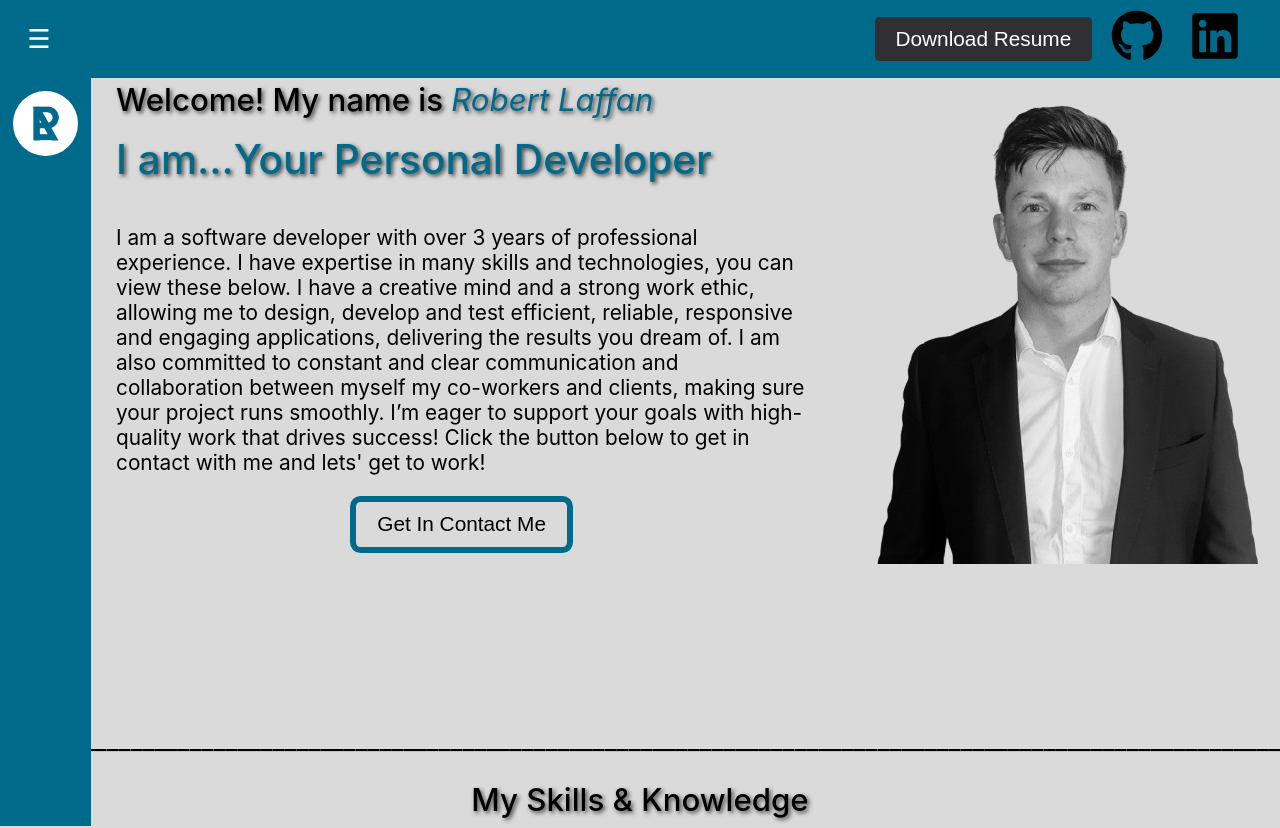
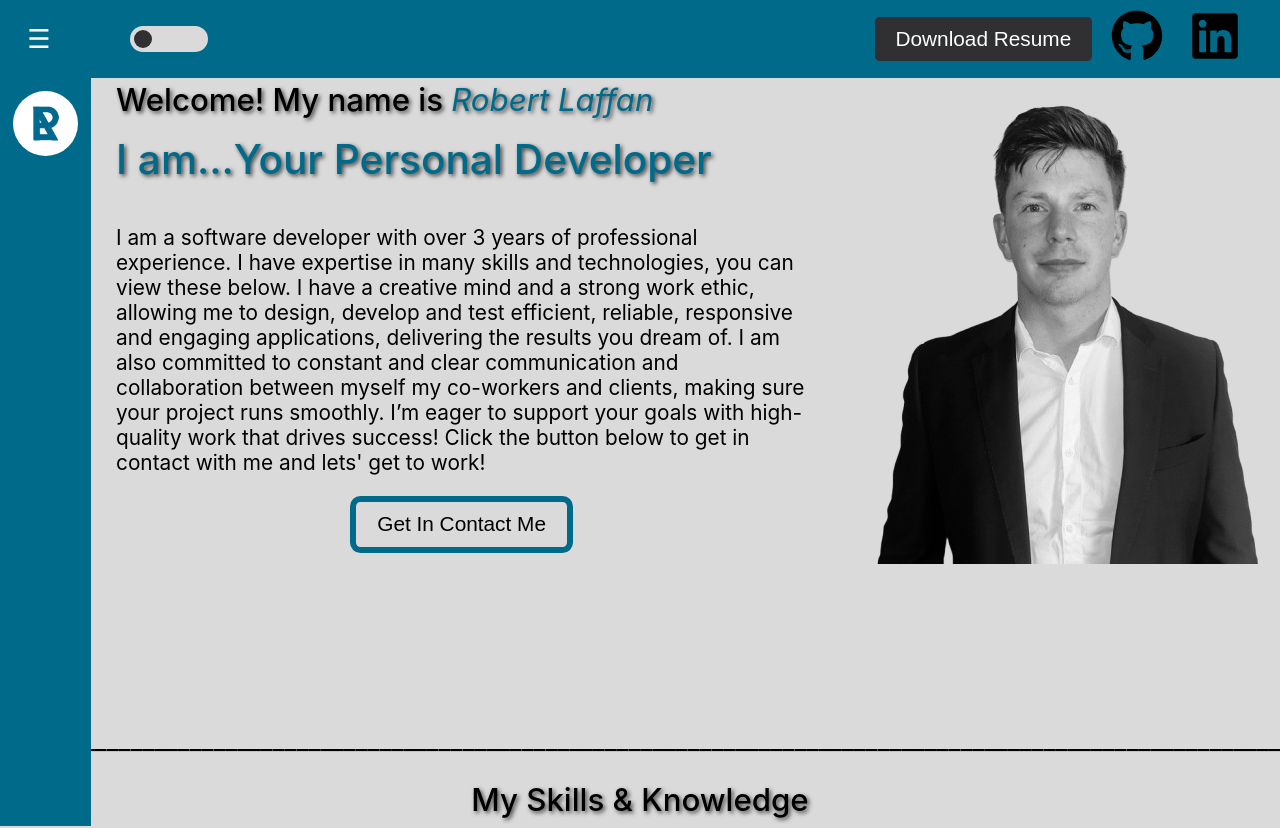
Before and after one commit to Robbielol/roblaf, a React (Create React App) app: page / in a window 1280 px wide. Shown: the top 828 px of the page. Built offline with nearby package versions, Linux system fonts and the light colour scheme.

Commit message:
Adding light and dark mode functionality and some minor changes

```diff
--- a/src/App.js
+++ b/src/App.js
@@ -1,6 +1,8 @@
 import './App.css';
 import HomePage from './pages/Home';
 function App() {
+
+
   return (
     <div className="App">
       <header className="App-header">
--- a/src/Footer.css
+++ b/src/Footer.css
@@ -7,6 +7,7 @@
     flex-wrap: wrap;
     color: #fff; /* Text color */
     box-shadow: 0 -2px 10px rgba(0, 0, 0, 0.1); /* Optional shadow */
+    z-index: 1000;
   }
 
   .footer.dark-mode{
--- a/src/HeaderBar.css
+++ b/src/HeaderBar.css
@@ -6,7 +6,8 @@
     background-color: var(--light-secondary);
     display: flex;
     flex-direction: row;
-    justify-content: flex-end;
+    justify-content: space-between;
+    align-items: center;
     z-index: 100;
 }
 
@@ -35,3 +36,71 @@
     background-color: var(--light-primary);
     color: var(--dark-text);
 }
+
+.topbar-mode-section {
+    padding-left: 5em;
+    display: flex;
+    align-items: center;
+  }
+
+  .switch {
+    position: relative;
+    display: inline-block;
+    width: 3em;
+    height: 1em;
+  }
+
+  /* Hide the default checkbox */
+  .switch input {
+    opacity: 0;
+    width: 0;
+    height: 0;
+  }
+
+  /* The slider */
+  .slider {
+    position: absolute;
+    cursor: pointer;
+    top: 0;
+    left: 0;
+    right: 0;
+    bottom: 0;
+    background-color: var(--light-primary);
+    -webkit-transition: 1s;
+    transition: 1s;
+  }
+
+  .slider:before {
+    content: "";
+    position: absolute;
+    left: 4px;
+    bottom: 4px;
+    height: 0.7em;
+    width: 0.7em;
+    background-color: var(--dark-primary);
+    -webkit-transition: 1s;
+    transition: 1s;
+  }
+
+  input:checked + .slider {
+    background-color: var(--light-primary);
+  }
+
+  input:focus + .slider {
+    box-shadow: 0 0 1px var(--light-primary);
+  }
+
+  input:checked + .slider:before {
+    -webkit-transform: translateX(2em);
+    -ms-transform: translateX(2em);
+    transform: translateX(2em);
+  }
+
+  /* Rounded sliders */
+  .slider.round {
+    border-radius: 34px;
+  }
+
+  .slider.round:before {
+    border-radius: 50%;
+  }
--- a/src/HeaderBar.js
+++ b/src/HeaderBar.js
@@ -1,11 +1,43 @@
+import { useEffect, useState } from 'react';
 import SocialMediaLinks from "./SocialMedia";
 import "./HeaderBar.css"
 
 const HeaderBar = () => {
+    const [darkMode, setDarkMode] = useState(false);
+
+    const ChangeColorMode = (primaryColor, secondaryColor, darkText, lightText) => {
+        document.documentElement.style.setProperty('--light-primary', primaryColor);
+        document.documentElement.style.setProperty('--dark-primary', secondaryColor);
+        document.documentElement.style.setProperty('--dark-text',  darkText);
+        document.documentElement.style.setProperty('--light-text', lightText);
+        document.documentElement.style.setProperty('--light-footer', secondaryColor);
+    }
+
+    const SwitchMode = () => {
+        console.log("Check");
+        setDarkMode((prev) => !prev)
+    }
+
+    useEffect(() => {
+        if(darkMode){
+            ChangeColorMode('rgb(48, 48, 50)', 'rgb(218, 218, 218)', '#fff', '#000')
+        }else{
+            ChangeColorMode('rgb(218, 218, 218)', 'rgb(48, 48, 50)', '#000', '#fff')
+        }
+    }, [darkMode]);
 
     return (
         <>
             <div className="topbar-container">
+                <div className='topbar-mode-section'>
+                    <label className='switch'>
+                        <input checked={darkMode}
+                            onChange={() => {SwitchMode()}}
+                            type='checkbox'>
+                        </input>
+                        <span className="slider round"></span>
+                    </label>
+                </div>
                 <div className="topbar-button-section">
                     <div className="topbar-resume-button">
                         <button className="resume-button">Download Resume</button>
--- a/src/pages/Home.css
+++ b/src/pages/Home.css
@@ -1,13 +1,3 @@
-:root{
-    --light-primary: rgb(218, 218, 218);
-    --light-secondary: rgb(0, 106, 139);
-    --light-footer: rgb(48, 48, 50);
-    --dark-text: #000;
-    --light-text: #fff;
-    --dark-primary: rgb(48, 48, 50);
-    --dark-footer: rgb(218, 218, 218);
-  }
-
 .header-section {
     display: grid;
     gap: 2em;
```
